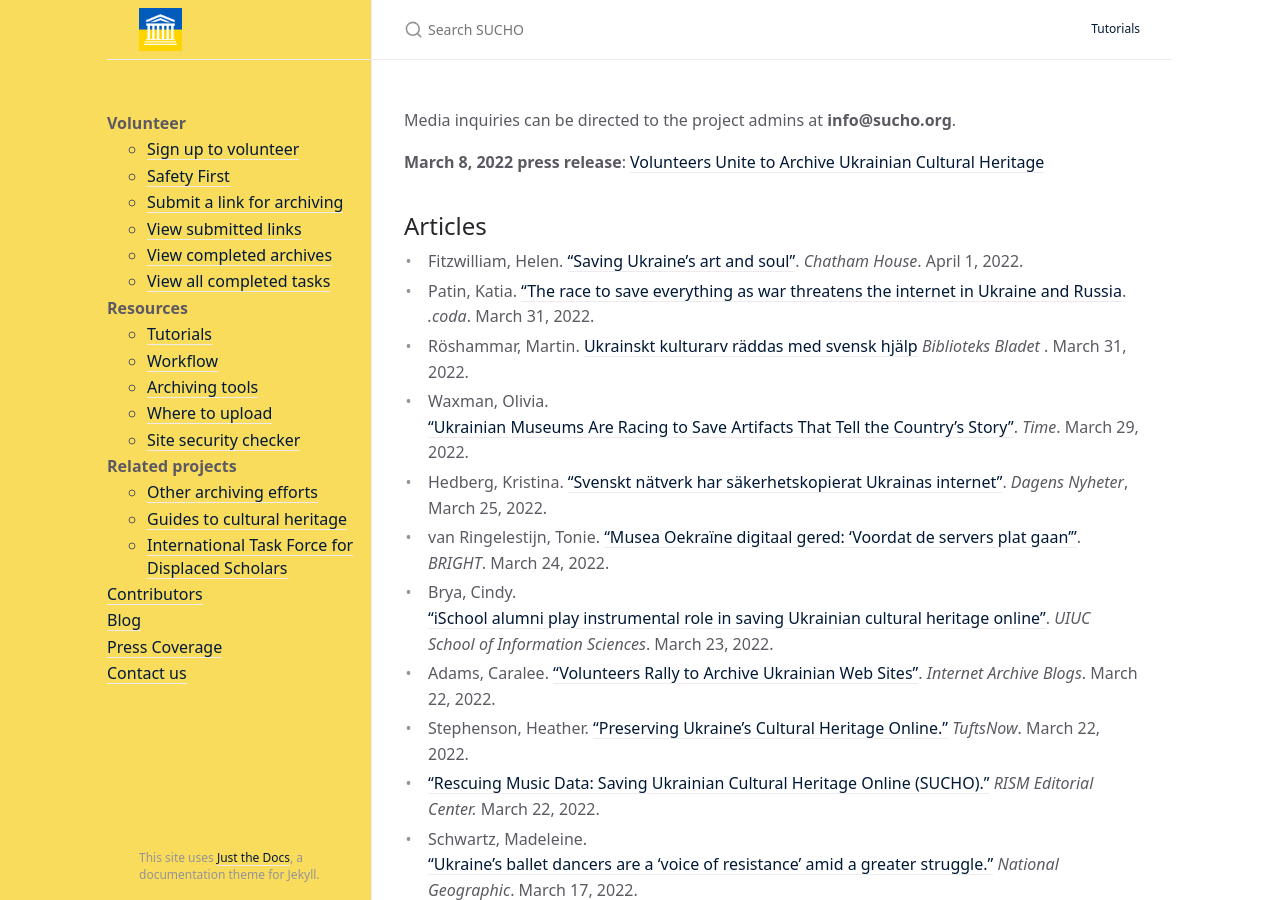
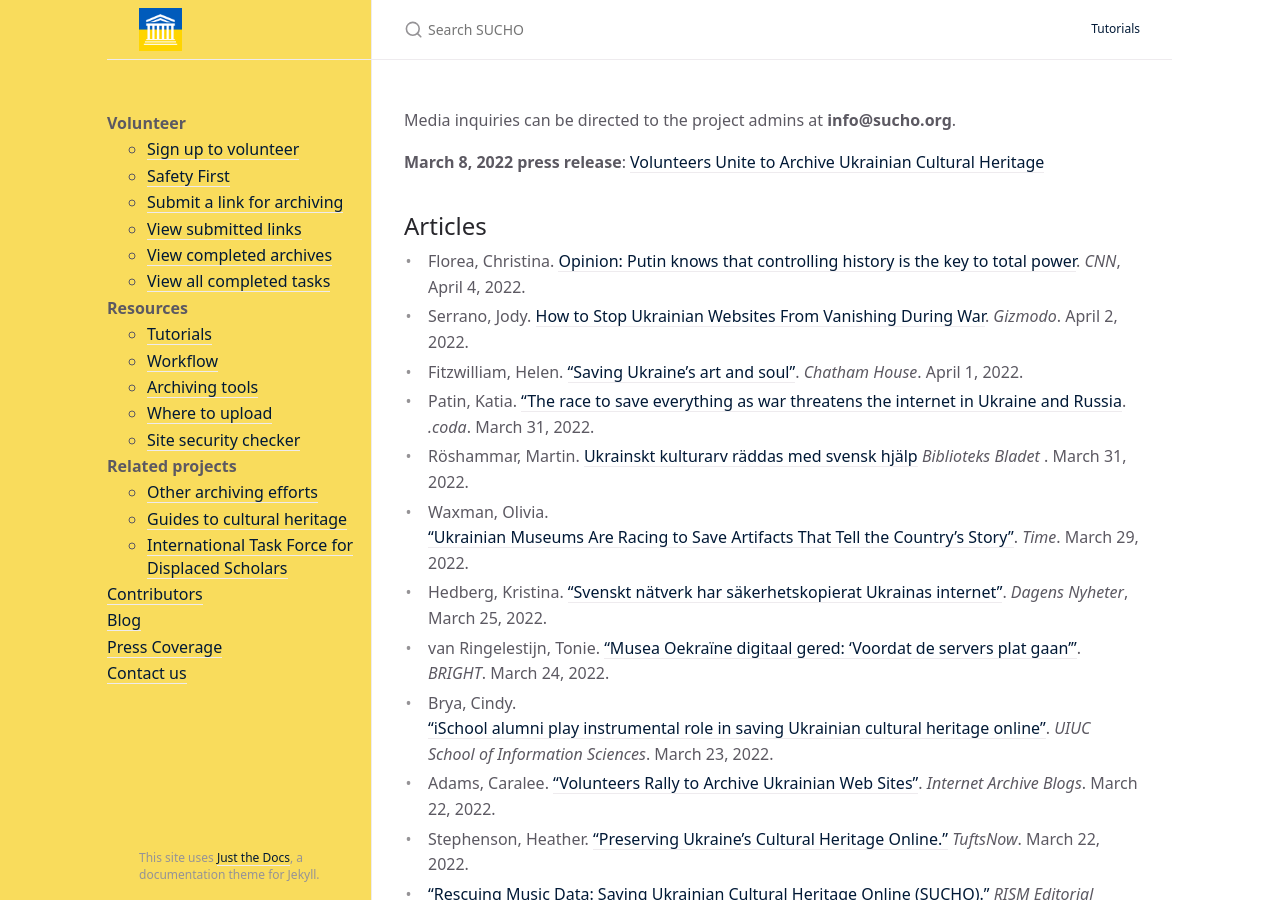
Before and after one commit to sucho-archiving/sucho-archiving.github.io, a Jekyll site: the page built from press.md, in a window 1280 px wide and 900 px high. Built offline with Jekyll 4.4.1, drawn with Linux system fonts in a browser that asks for light colours.

Commit message:
Update press.md

```diff
--- a/press.md
+++ b/press.md
@@ -9,6 +9,8 @@ Media inquiries can be directed to the project admins at **info@sucho.org**.
 **March 8, 2022 press release**: [Volunteers Unite to Archive Ukrainian Cultural Heritage](/press-release-20220308-volunteers-unite)
 
 ## Articles
+- Florea, Christina. [Opinion: Putin knows that controlling history is the key to total power](https://edition.cnn.com/2022/04/04/opinions/putin-destroying-ukraine-history-archives-florea/index.html). *CNN*, April 4, 2022.
+- Serrano, Jody. [How to Stop Ukrainian Websites From Vanishing During War](https://gizmodo.com/how-sucho-stops-ukrainian-websites-vanishing-in-russias-1848737441). *Gizmodo*. April 2, 2022.
 - Fitzwilliam, Helen. ["Saving Ukraine's art and soul"](https://www.chathamhouse.org/publications/the-world-today/2022-04/saving-ukraines-art-and-soul). *Chatham House*. April 1, 2022.
 - Patin, Katia. ["The race to save everything as war threatens the internet in Ukraine and Russia](https://www.codastory.com/authoritarian-tech/destruction-internet-russia-ukraine/). *.coda*. March 31, 2022.
 - Röshammar, Martin. [Ukrainskt kulturarv räddas med svensk hjälp](https://www.biblioteksbladet.se/nyheter/internationellt/ukrainskt-kulturarv-sparas-med-svensk-hjalp/) *Biblioteks Bladet* . March 31, 2022.
```
